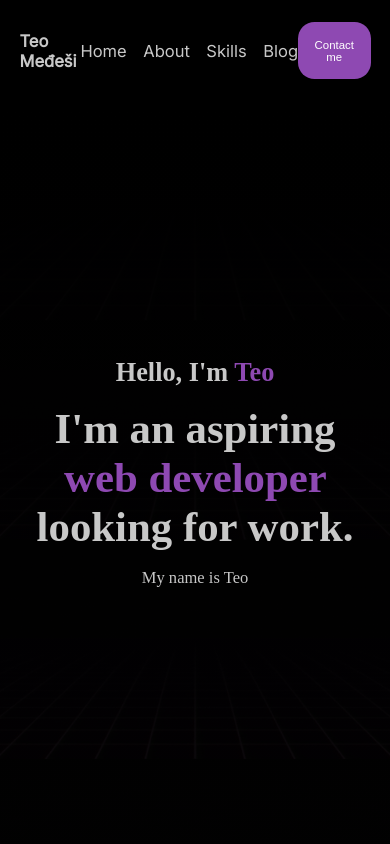
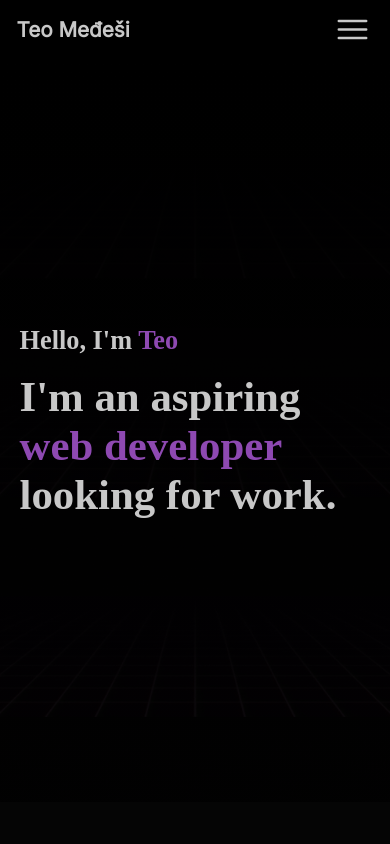
Before and after one commit to Teo-Medesi/Portfolio, a React (Vite) app: page / in a window 390 px wide. Shown: the top 844 px of the page. Built offline with nearby package versions, Linux system fonts and the light colour scheme; a web font is replaced by a local one.

Commit message:
navbar now toggle-able

```diff
--- a/src/assets/styles/app.scss
+++ b/src/assets/styles/app.scss
@@ -76,9 +76,7 @@ body {
     ::-webkit-scrollbar {
         display: none;
     }
-}
 
-@media only screen and (max-width: 320px) {
     html {
         overflow: hidden;
     }
--- a/src/assets/styles/home.scss
+++ b/src/assets/styles/home.scss
@@ -134,7 +134,7 @@ footer {
         p {
             color: $white1;
             font-size: calc(1rem + 0.39vw);
-            text-align:justify;
+            text-align: left;
 
             span {
                 font-size: inherit;
@@ -354,7 +354,11 @@ header {
     }
 }
 
-@media only screen and (max-width: 320px) {
+@media only screen and (max-width: 768px) {
+    .shape-divider, .shape-divider-2, .shape-divider-3 {
+        display: none;
+    }
+
     header {
         .header-text {
 
--- a/src/assets/styles/navbar.scss
+++ b/src/assets/styles/navbar.scss
@@ -43,24 +43,25 @@ nav {
 
 }
 
-@media only screen and (max-width: 320px) {
+@media only screen and (max-width: 768px) {
     img {
         display: block !important;
     }
 
     nav {
         flex-direction: column;
-        min-height: 50vh;
+        height: max-content;
         background-color: $bgcolor2;
         padding: 0;
 
         .logo-div {
+            z-index: 10;
             width: 100%;
             display: flex;
             align-items: center;
             justify-content: space-between;
             padding: 0.55rem 1rem;
-            background-color: $black0;
+            background-color: #000000;
 
             .logo {
                 font-size: 1.25rem;
@@ -74,6 +75,8 @@ nav {
         }
 
         .links {
+            display: none;
+            transform: translateY(-100vh);
             flex-direction: column;
             font-size: 1.25rem;
             width: 100%;
@@ -92,7 +95,8 @@ nav {
         }
 
         .contact-div {
-            display: flex;
+            display: none;
+            transform: translateY(-100vh);
             justify-content: space-between;
             align-items: center;
             width: 100%;
--- a/src/components/Navbar.jsx
+++ b/src/components/Navbar.jsx
@@ -1,28 +1,47 @@
-import React from 'react'
-import { motion } from 'framer-motion'
+import React, { useState } from 'react'
+import { motion, useAnimate } from 'framer-motion'
 import "../assets/styles/navbar.scss"
 import menu from "../assets/svgs/menu.svg"
 import email from "../assets/svgs/email.svg"
 
 
 const Navbar = ({onContact}) => {
+    const [scope, animate] = useAnimate();
+    const [isOpen, setIsOpen] = useState(false);
+
+    const toggleNavbar = () => {
+        if (isOpen) {
+            animate(".logo-div", {backgroundColor: "#000000"});
+            animate(".links, .contact-div", {y: "-100vh", display: "none"});
+            setIsOpen(false);
+        } else {
+            setIsOpen(true);
+            animate(".logo-div", {backgroundColor: "#0C0C0C"});
+            animate(".links, .contact-div", {y: "-100vh"}, {duration: 0.01}).then(() => {
+                animate(".links, .contact-div", {y: 0, display: "flex"}, {duration: 0.5, type: "spring"});
+            });
+        }
+    }
+
+
     return (
-        <motion.nav initial={{opacity: 0}} animate={{opacity: 1, transition: {duration: 2}}}>
-            <div className='logo-div'>
+        <motion.nav ref={scope} initial={{opacity: 0}} animate={{opacity: 1, transition: {duration: 2}}}>
+            <motion.div className='logo-div'>
                 <p className='logo'>Teo Međeši</p>
-                <img src={menu} alt="menu icon"/>
-            </div>
-            <ul className='links'>
+                <img onClick={toggleNavbar} src={menu} alt="menu icon"/>
+            </motion.div>
+
+            <motion.ul className='links'>
                 <li>Home</li>
                 <li>About</li>
                 <li>Skills</li>
                 <li>Blog</li>
-            </ul>
+            </motion.ul>
 
-            <div className="contact-div">
-                <motion.button onClick={onContact} whileTap={{scale: 0.8}}>Contact me</motion.button>
+            <motion.div onClick={onContact} className="contact-div">
+                <motion.button whileTap={{scale: 0.8}}>Contact me</motion.button>
                 <img src={email} alt="email icon" />
-            </div>
+            </motion.div>
         </motion.nav>
     )
 }
```
